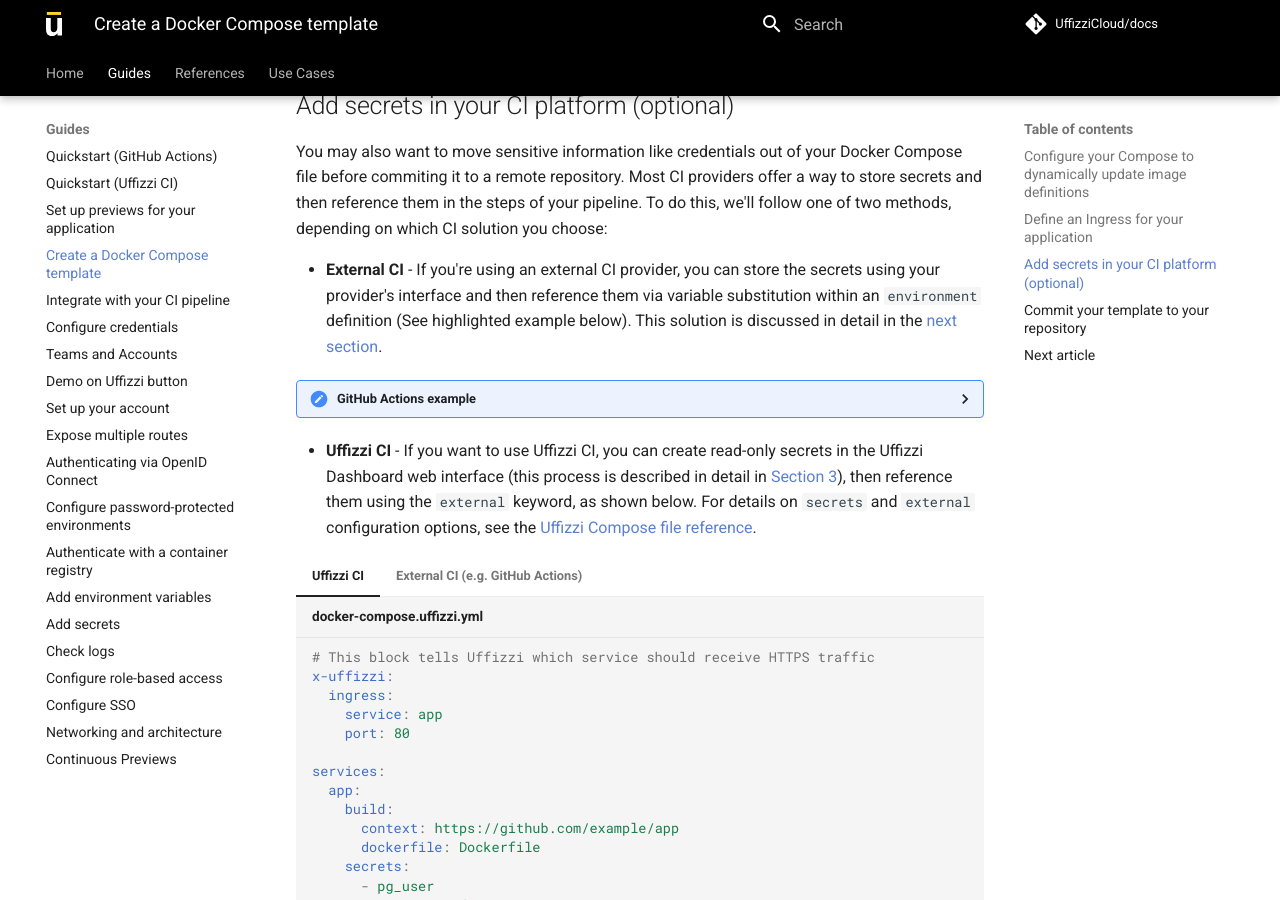
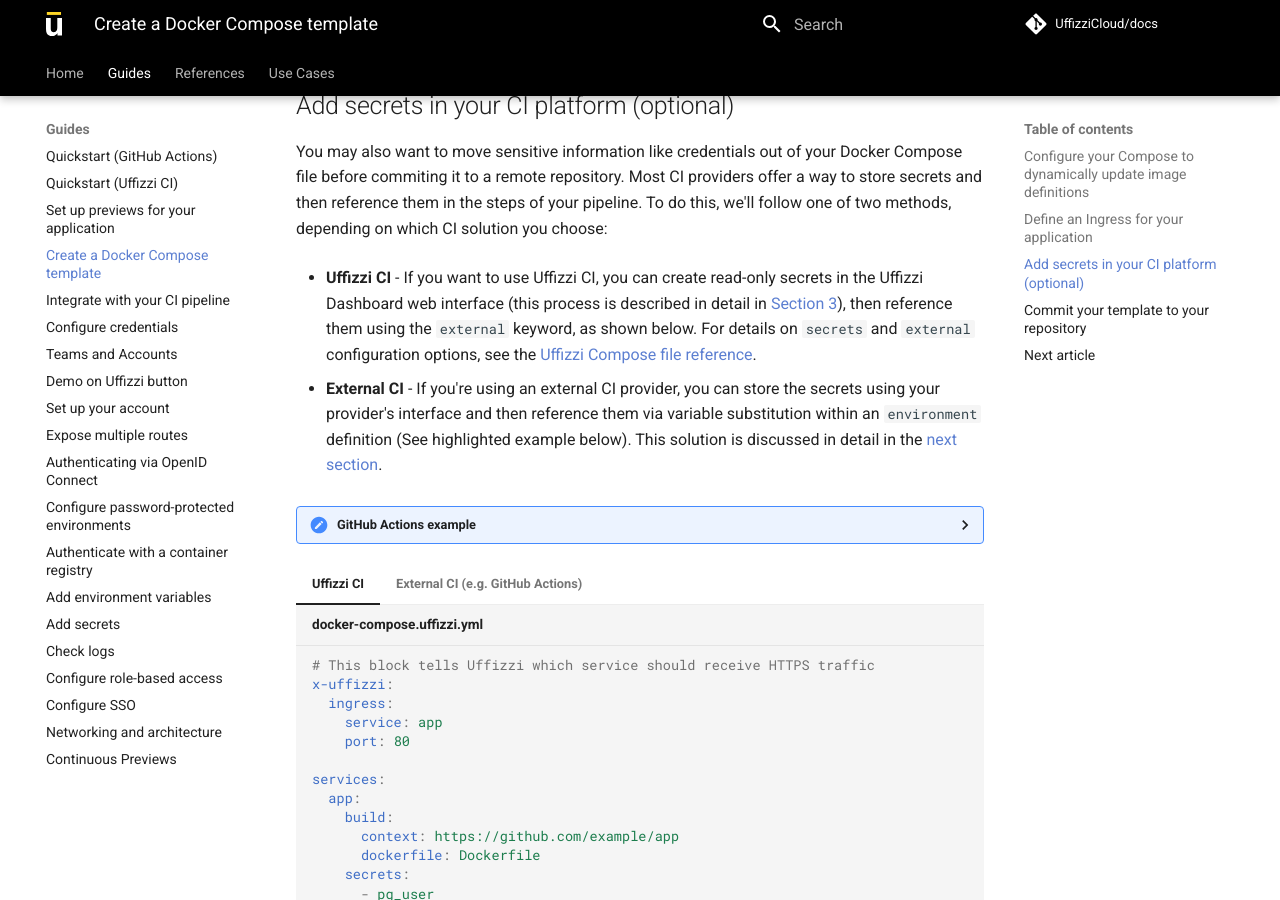
Before and after one commit to UffizziCloud/docs, an MkDocs documentation site: the page built from docs/guides/docker-compose-template.md, in a window 1280 px wide and 900 px high, scrolled down 2364 px. Built offline with MkDocs 1.6.1 and Material for MkDocs 9.7.7, drawn with Linux system fonts in a browser that asks for light colours; comment, search, counter and statistics services are not loaded; some of the changed lines change nothing that is shown.

Commit message:
reordered examples

```diff
--- a/docs/guides/docker-compose-template.md
+++ b/docs/guides/docker-compose-template.md
@@ -96,6 +96,8 @@
 
 You may also want to move sensitive information like credentials out of your Docker Compose file before commiting it to a remote repository. Most CI providers offer a way to store secrets and then reference them in the steps of your pipeline. To do this, we'll follow one of two methods, depending on which CI solution you choose:
 
+- **Uffizzi CI** - If you want to use Uffizzi CI, you can create read-only secrets in the Uffizzi Dashboard web interface (this process is described in detail in [Section 3](configure-credentials.md)), then reference them using the `external` keyword, as shown below. For details on `secrets` and `external` configuration options, see the [Uffizzi Compose file reference](../references/compose-spec.md#nested-secrets).
+
 - **External CI** - If you're using an external CI provider, you can store the secrets using your provider's interface and then reference them via variable substitution within an `environment` definition (See highlighted example below). This solution is discussed in detail in the [next section](integrate-with-ci.md).
 
 <details><summary>GitHub Actions example</summary>
@@ -106,8 +108,6 @@
 <img src="../../assets/images/add-database-secrets.png">
 <hr>
 </details>
-
-- **Uffizzi CI** - If you want to use Uffizzi CI, you can create read-only secrets in the Uffizzi Dashboard web interface (this process is described in detail in [Section 3](configure-credentials.md)), then reference them using the `external` keyword, as shown below. For details on `secrets` and `external` configuration options, see the [Uffizzi Compose file reference](../references/compose-spec.md#nested-secrets).
 
 === "Uffizzi CI"
 
```
